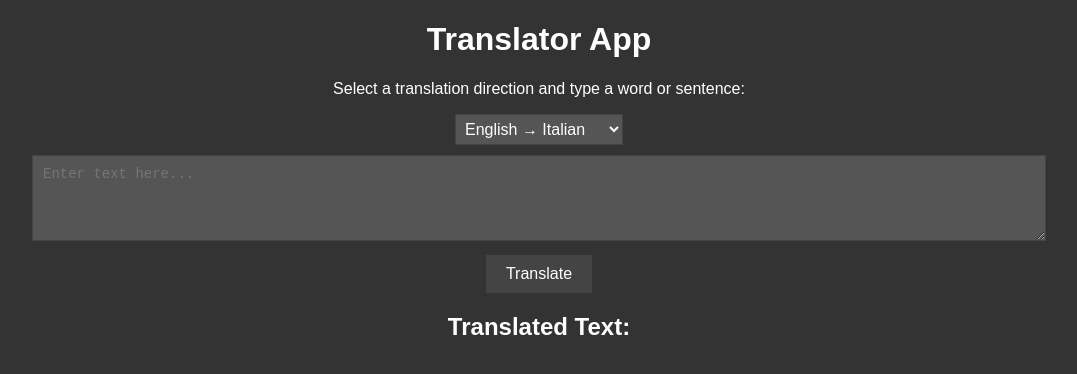
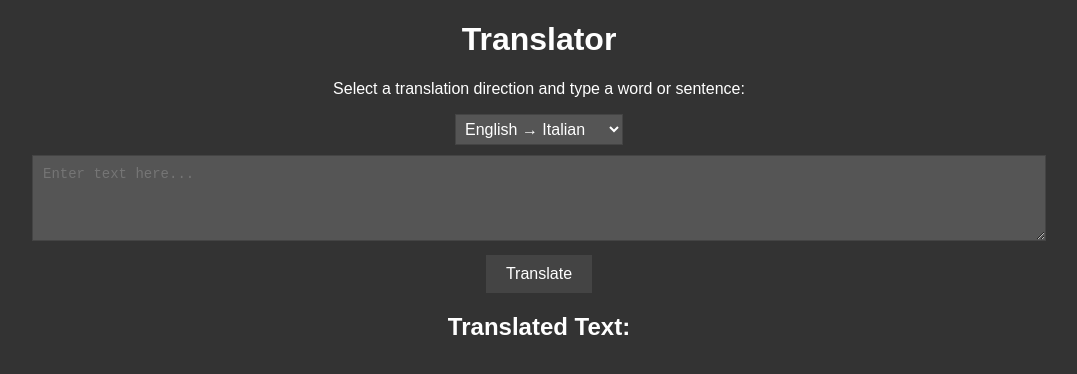
Before and after one commit to BlakeBergstrom/CSP_translator, a plain HTML site: page index.html in a window 1280 px wide. Shown: the whole page, without its empty margins (101-1178 px from the left). Drawn offline with Linux system fonts and the light colour scheme.

Commit message:
update to asthetics

```diff
--- a/index.html
+++ b/index.html
@@ -8,7 +8,7 @@
     <link rel="stylesheet" href="style.css">
 </head>
 <body>
-    <h1>Translator App</h1>
+    <h1>Translator</h1>
     <p>Select a translation direction and type a word or sentence:</p>
     <select id="language-direction">
         <option value="toItalian">English → Italian</option>
```
